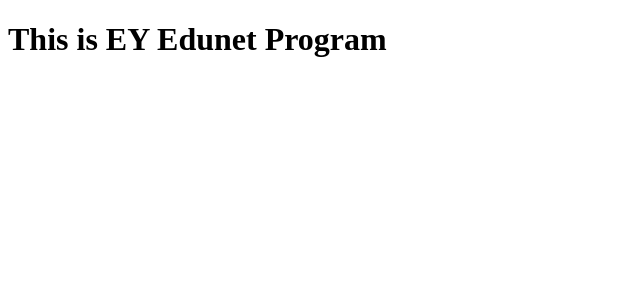
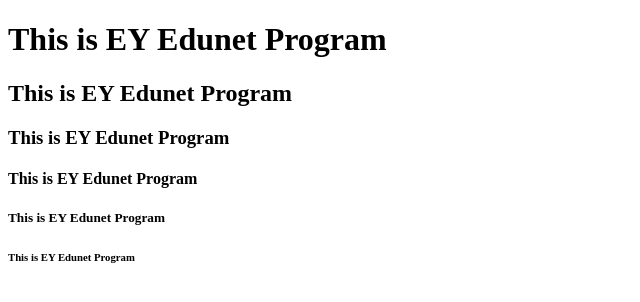
Before and after one commit to ThatiJyothi/HTML, a plain HTML site: page index.html in a window 1280 px wide. Shown: the whole page, without its empty margins (0-640 px from the left). Drawn offline with Linux system fonts and the light colour scheme.

Commit message:
header tags demo

```diff
--- a/index.html
+++ b/index.html
@@ -7,5 +7,12 @@
 </head>
 <body>
     <h1>This is EY Edunet Program</h1>
+    <h2>This is EY Edunet Program</h2>
+    <h3>This is EY Edunet Program</h3>
+    <h4>This is EY Edunet Program</h4>
+    <h5>This is EY Edunet Program</h5>
+    <h6>This is EY Edunet Program</h6>
+
+
 </body>
 </html>
```
